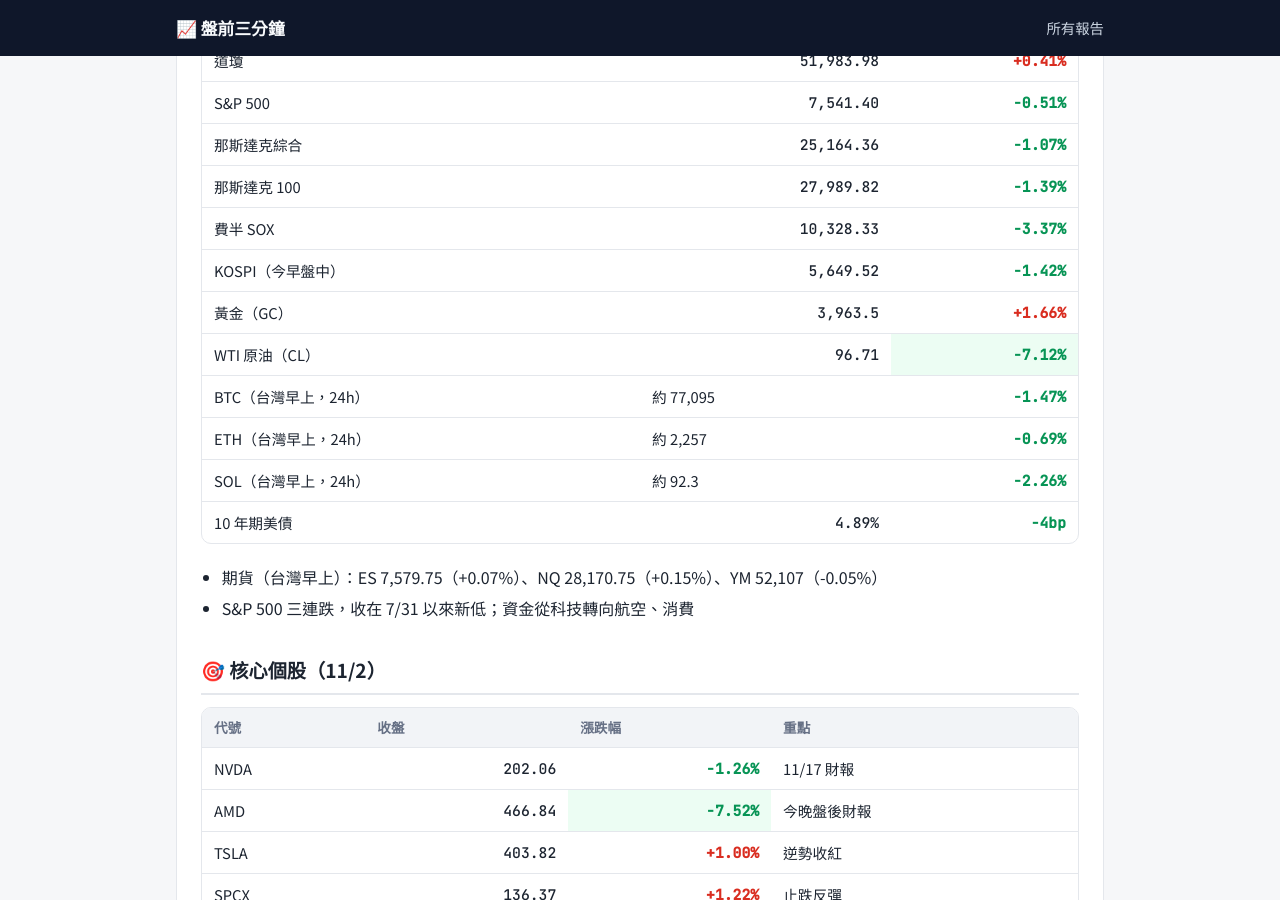
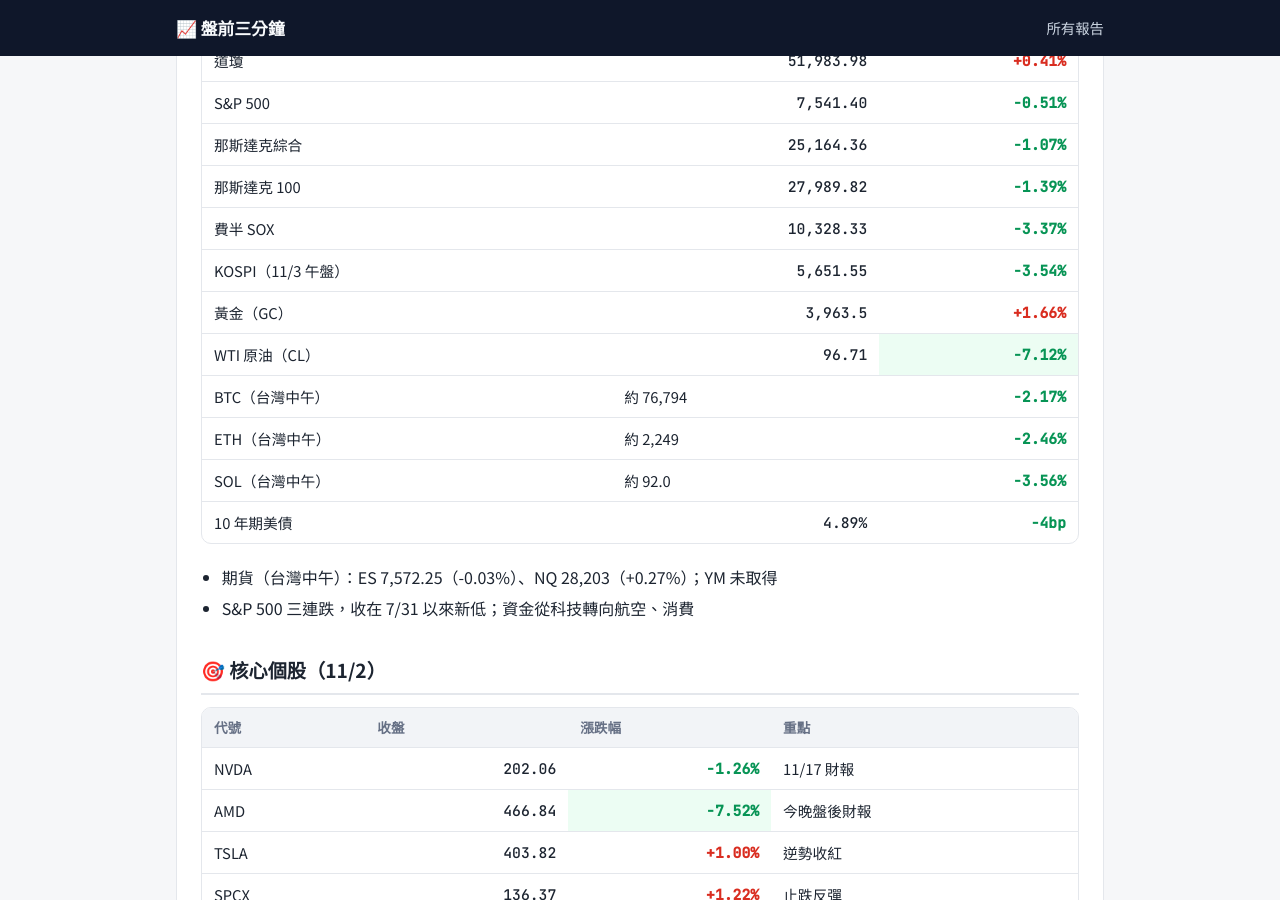
Before and after one commit to Hero7749/daily-report, a Jekyll site: the page built from _posts/2026-11-03-market.md, in a window 1280 px wide and 900 px high, scrolled down 443 px. Built offline with Jekyll 4.4.1, drawn with Linux system fonts in a browser that asks for light colours; some of the changed text lies outside the part shown.

Commit message:
新增 2026-11-03 投資市場摘要

```diff
--- a/_posts/2026-11-03-market.md
+++ b/_posts/2026-11-03-market.md
@@ -20,15 +20,15 @@ kind: 日報
 | 那斯達克綜合 | 25,164.36 | -1.07% |
 | 那斯達克 100 | 27,989.82 | -1.39% |
 | 費半 SOX | 10,328.33 | -3.37% |
-| KOSPI（今早盤中） | 5,649.52 | -1.42% |
+| KOSPI（11/3 午盤） | 5,651.55 | -3.54% |
 | 黃金（GC） | 3,963.5 | +1.66% |
 | WTI 原油（CL） | 96.71 | -7.12% |
-| BTC（台灣早上，24h） | 約 77,095 | -1.47% |
-| ETH（台灣早上，24h） | 約 2,257 | -0.69% |
-| SOL（台灣早上，24h） | 約 92.3 | -2.26% |
+| BTC（台灣中午） | 約 76,794 | -2.17% |
+| ETH（台灣中午） | 約 2,249 | -2.46% |
+| SOL（台灣中午） | 約 92.0 | -3.56% |
 | 10 年期美債 | 4.89% | -4bp |
 
-- 期貨（台灣早上）：ES 7,579.75（+0.07%）、NQ 28,170.75（+0.15%）、YM 52,107（-0.05%）
+- 期貨（台灣中午）：ES 7,572.25（-0.03%）、NQ 28,203（+0.27%）；YM 未取得
 - S&P 500 三連跌，收在 7/31 以來新低；資金從科技轉向航空、消費
 
 ## 🎯 核心個股（11/2）
@@ -104,6 +104,7 @@ kind: 日報
 | 台指期夜盤 | 44,310 | -917 點（-2.03%） |
 
 - 外資連 3 賣，台積電外資持股比 68.45%，近 20 年新低
+- 今早盤中（11:36）：加權 43,722.87（-2.66%），台積電 2,315（-0.64%）
 
 ## 💰 高股息 ETF（11/2）
 
@@ -132,6 +133,7 @@ kind: 日報
 - [GlobeNewswire：Fabrinet FY27 Q1 財報](https://www.globenewswire.com/news-release/2026/11/02/3393751/0/en/fabrinet-announces-first-quarter-fiscal-year-2027-financial-results.html)
 - [Motley Fool：Cerebras 重挫原因](https://www.fool.com/investing/2026/11/02/why-cerebras-systems-stock-is-plummeting-today/)
 - [MarketBeat：ASTS 下跌 11.3%](https://www.marketbeat.com/instant-alerts/price-ast-spacemobile-nasdaq-asts-shares-down-113-heres-what-happened-2026-11-02/)
+- [SMCI 8-K：11/3 17:00 美東法說](https://www.sec.gov/Archives/edgar/data/0001375365/000137536526000025/smcifirstquarterfy2027busi.htm)
 - [24/7 Wall St.：AMD、ANET、SMCI 財報預期](https://247wallst.com/investing/2026/11/02/amd-arista-supermicro-earnings-previews-can-ai-infrastructure-shake-off-fridays-rout/)
 - [StockTitan：本週財報行事曆與經濟數據時間](https://www.stocktitan.net/articles/earnings-calendar-week-of-november-2-2026)
 - [Rocket Lab：Q3 財報 11/9 盤後](https://investingnews.com/rocket-lab-announces-date-of-third-quarter-2026-financial-results/)
```
Also changed, not shown: other parts of _posts/2026-11-03-market.md (+1 -1 lines).
